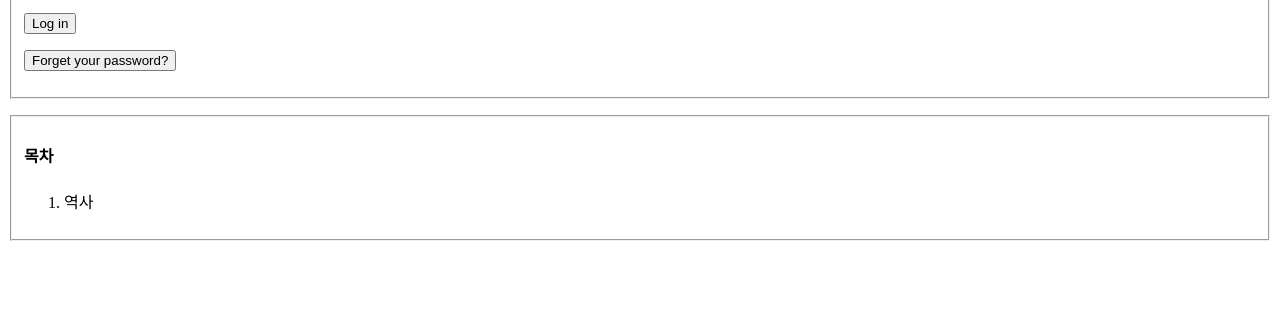
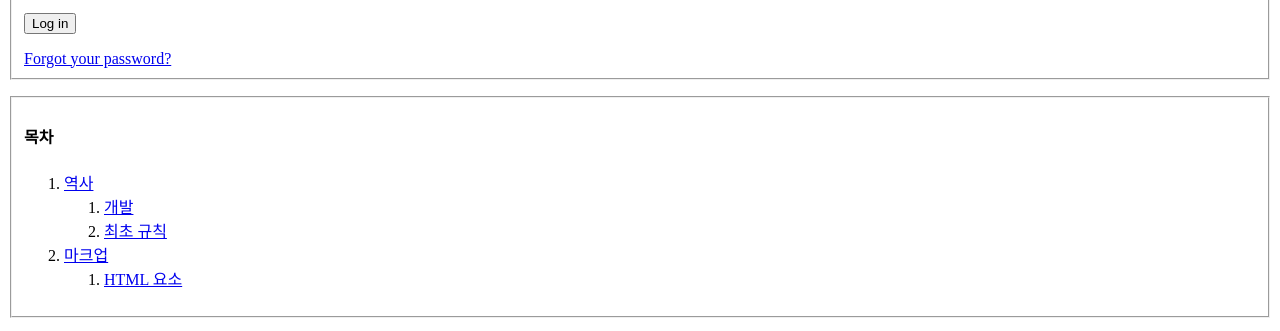
Before and after one commit to dy-a11y/vscode-dev, a plain HTML site: page index.html in a window 1280 px wide. Shown: the part 1970-2301 px from the top of the page. Before the commit the page ends 2227 px from the top, so only its background shows below. Drawn offline with Linux system fonts and the light colour scheme.

```diff
--- a/index.html
+++ b/index.html
@@ -212,10 +212,12 @@
 </form>
 <form>
     <fieldset>
+        <div>
         <h1>레시피</h1>
         <p>
             1234레시피
         </p>
+        </div>
     </fieldset>
 </form>
 <form>
@@ -235,16 +237,34 @@
         <p>
             <button type="submit">Log in</button>
         </p>
-        <p>
-            <button type="submit">Forget your password?</button>
-        </p>
+        <a href="#">Forgot your password?</a>
     </fieldset>
 </form>
 <form>
     <fieldset>
+        <div>
         <h4>목차</h4>
         <ol>
-            <li>역사</li>
+            <li>
+                <a href="#">역사</a>
+                <ol>
+                    <li>
+                        <a href="#">개발</a>
+                    </li>
+                    <li>
+                        <a href="#">최초 규칙</a>
+                    </li>
+                </ol>
+            </li>
+            <li>
+                <a href="#">마크업</a>
+                <ol>
+                    <li>
+                        <a href="#">HTML 요소</a>
+                    </li>
+                </ol>
+            </li>
         </ol>
+        </div>
     </fieldset>
 </form>
```
